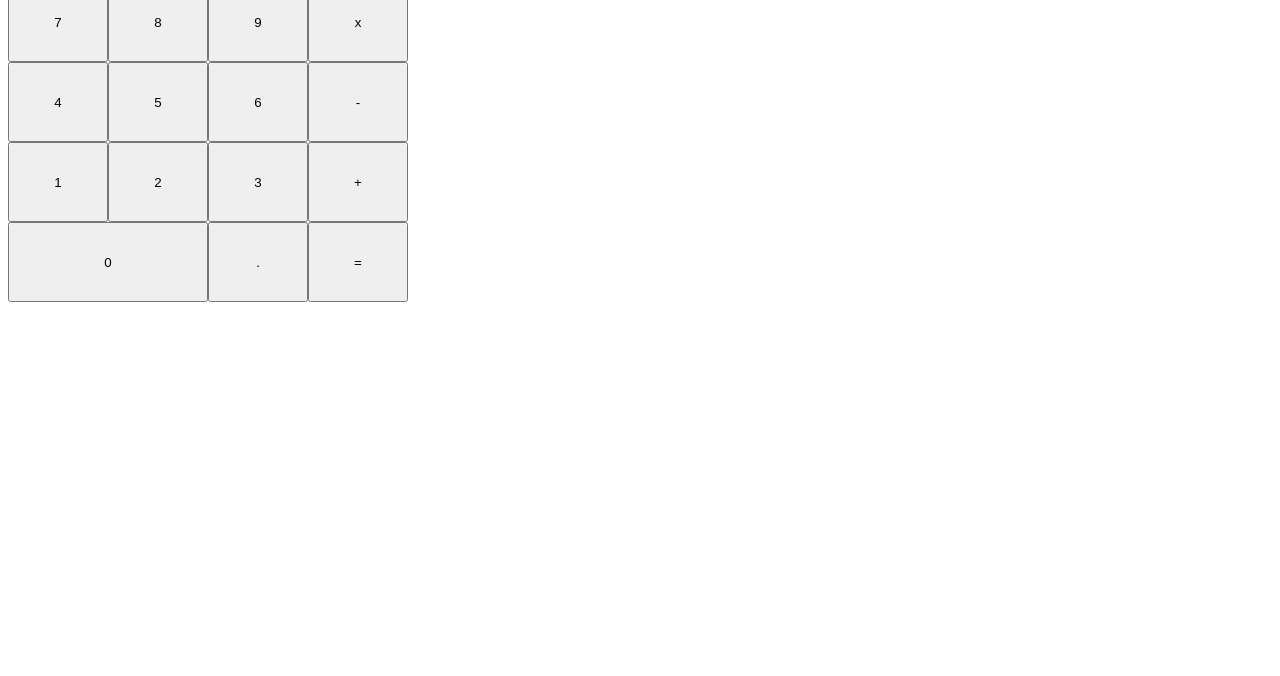
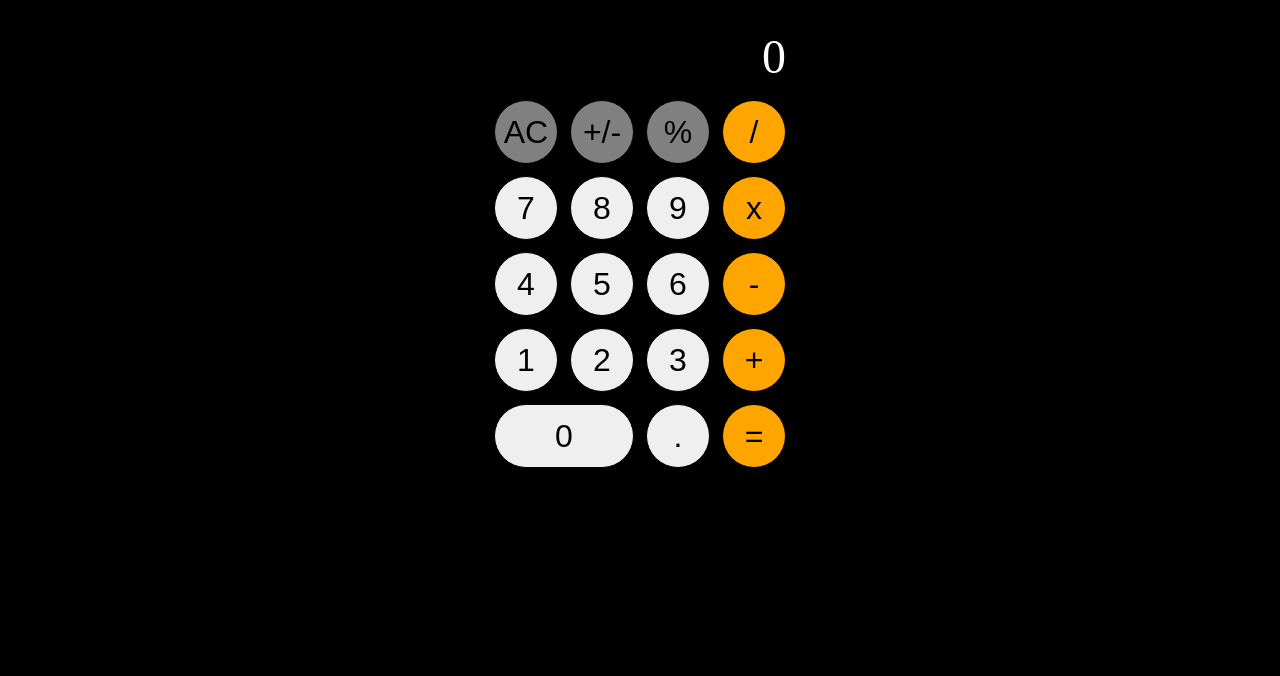
Before and after one commit to felixtanhm/odin-calculator, a plain HTML site: page index.html in a window 1280 px wide. Shown: the part 124-800 px from the top of the page. Drawn offline with Linux system fonts and the light colour scheme.

Commit message:
New | Styling

```diff
--- a/index.html
+++ b/index.html
@@ -7,6 +7,9 @@
     <title>Odin Calculator</title>
   </head>
   <body>
+    <header>
+      <h1>Odin Calculator</h1>
+    </header>
     <main>
       <section id="display">0</section>
       <section id="inputs">
--- a/style.css
+++ b/style.css
@@ -1,11 +1,76 @@
+html,
+body {
+  margin: 0;
+  padding: 0;
+  box-sizing: border-box;
+  height: 100%;
+}
+
+body {
+  background-color: black;
+  display: flex;
+  flex-direction: column;
+}
+
+header {
+  display: flex;
+  justify-content: center;
+  border-bottom: 2px solid orange;
+}
+
+h1,
+#display {
+  color: white;
+}
+
+h1 {
+  font-size: 3rem;
+}
+
+main {
+  display: flex;
+  flex-direction: column;
+  padding: 2rem;
+  width: fit-content;
+  align-self: center;
+}
+
+#display {
+  width: 100%;
+  font-size: 3rem;
+  margin-bottom: 16px;
+  text-align: right;
+}
+
 #inputs {
   display: grid;
-  width: 400px;
-  height: 400px;
+  gap: 12px;
+  width: fit-content;
+  min-height: 200px;
   grid-template-columns: repeat(4, 1fr);
   grid-template-rows: repeat(5, 1fr);
 }
 
+.btn {
+  border: 1px solid black;
+  border-radius: 50%;
+  font-size: 2rem;
+  width: 64px;
+  height: 64px;
+  cursor: pointer;
+}
+
 .btn-2x {
   grid-column: span 2;
+  border-radius: 64px;
+  width: 140px;
 }
+
+.operator,
+#equals {
+  background-color: orange;
+}
+
+.util {
+  background-color: grey;
+}
```
